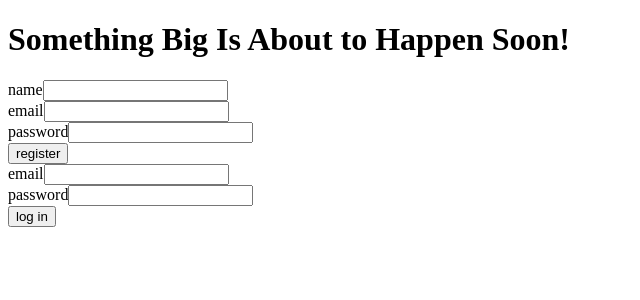
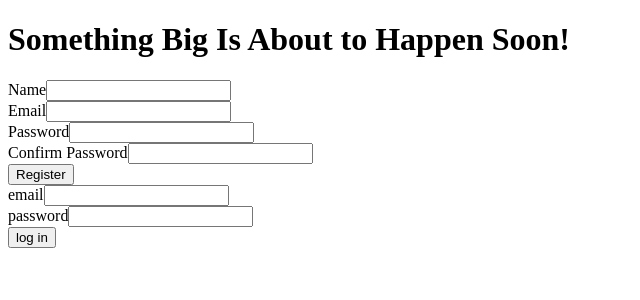
Before and after one commit to pperamak/event-project, a React (Vite) app in the folder event-frontend/: page / in a window 1280 px wide. Shown: the top 300 px of the page, without its empty margins (0-640 px from the left). Built offline with nearby package versions, Linux system fonts and the light colour scheme.

Commit message:
refactored register component

```diff
--- a/event-frontend/package.json
+++ b/event-frontend/package.json
@@ -13,9 +13,12 @@
   },
   "dependencies": {
     "@apollo/client": "^3.13.9",
+    "@hookform/resolvers": "^5.2.2",
     "graphql": "^16.11.0",
     "react": "^19.1.0",
-    "react-dom": "^19.1.0"
+    "react-dom": "^19.1.0",
+    "react-hook-form": "^7.63.0",
+    "zod": "^4.1.11"
   },
   "devDependencies": {
     "@eslint/js": "^9.30.1",
--- a/event-frontend/src/components/Register.tsx
+++ b/event-frontend/src/components/Register.tsx
@@ -1,13 +1,13 @@
-import React, { useState } from "react";
+import { useState } from "react";
 import { useMutation } from "@apollo/client";
 import { CREATE_USER } from "../queries";
+import { useForm } from "react-hook-form";
+import { zodResolver } from "@hookform/resolvers/zod";
+import { registerSchema } from "../validation/registerSchema";
+import { type RegisterSchema } from "../validation/registerSchema";
+import { ApolloError } from "@apollo/client";
 
-const Register = () =>{
-  const [name, setName]=useState('');
-  const [email, setEmail]=useState('');
-  const [password, setPassword]=useState('');
-
-  interface CreateUserData {
+interface CreateUserData {
   createUser: {
     id: string;
     name: string;
@@ -20,61 +20,95 @@ interface CreateUserVars {
   email: string;
   password: string;
 }
+const Register = () =>{
+  const [serverError, setServerError]=useState<string | null>(null);
 
-  const [createUser, { data, loading, error }] = useMutation<CreateUserData, CreateUserVars>(CREATE_USER);
+  const {
+    register,
+    handleSubmit,
+    formState: { errors, isSubmitting },
+    reset,
+  } = useForm<RegisterSchema>({
+    resolver: zodResolver(registerSchema),
+    mode: "onBlur", // validate on blur (instant feedback)
+  });
 
-  const submit = async (event: React.SyntheticEvent) =>{
-    event.preventDefault();
+
+
+  const [createUser] = useMutation<CreateUserData, CreateUserVars>(CREATE_USER);
+
+  const onSubmit = async (data: RegisterSchema) =>{
+    setServerError(null);
     try {
+      const { name, email, password } =data;
     const result = await createUser({ variables: { name, email, password } });
-    console.log("Created user:", result.data?.createUser);
+
+    if (!result.data){
+      throw new Error("No data returned");
+    }
+
+    alert("Registration successful ✅");
+    console.log("Created user:", result.data.createUser);
+    reset();
   } catch (e) {
-    // onError is still useful, but you can also catch here
-    console.error("Registration failed", e);
+  if (e instanceof ApolloError) {
+    if (e.graphQLErrors.length > 0) {
+      setServerError(e.graphQLErrors[0].message);
+    } else if (e.networkError) {
+      setServerError("Network error. Please try again.");
+    } else {
+      setServerError(e.message);
+    }
+  } else if (e instanceof Error) {
+    // fallback for generic errors
+    setServerError(e.message);
+  } else {
+    setServerError("Unknown error occurred");
   }
-  setName('');
-  setEmail('');
-  setPassword('');
+}
+
   };
 
   return (
+      <form onSubmit={handleSubmit(onSubmit)} className="space-y-4 max-w-sm mx-auto">
+      <div>
+        <label className="block">Name</label>
+        <input {...register("name")} className="border p-2 w-full" />
+        {errors.name && <p className="text-red-500">{errors.name.message}</p>}
+      </div>
 
-    <div>
       <div>
-       {loading && <p>Registering user...</p>}
-        {error && <p style={{color: "red"}}>{error.message}</p>}
-        {data && <p>Welcome {data.createUser.name}!</p>}
+        <label className="block">Email</label>
+        <input {...register("email")} type="email" className="border p-2 w-full" />
+        {errors.email && <p className="text-red-500">{errors.email.message}</p>}
       </div>
-      <form onSubmit={submit}>
-        <div>
-          name
-          <input
-          value={name}
-          onChange={({target}) =>setName(target.value)}
-          />
-        </div>
-        <div>
-          email
-          <input
-          value={email}
-          onChange={({target}) =>setEmail(target.value)}
-          />
-        </div>
-        <div>
-           password
-           <input
-          type="password"
-          value={password}
-          onChange={({ target }) => setPassword(target.value)}
-          />
-         </div>
-         <button onClick={submit} type="button">
-            register
-          </button>
-      </form>
 
-    </div>
+      <div>
+        <label className="block">Password</label>
+        <input {...register("password")} type="password" className="border p-2 w-full" />
+        {errors.password && <p className="text-red-500">{errors.password.message}</p>}
+      </div>
+
+      <div>
+        <label className="block">Confirm Password</label>
+        <input {...register("confirmPassword")} type="password" className="border p-2 w-full" />
+        {errors.confirmPassword && (
+          <p className="text-red-500">{errors.confirmPassword.message}</p>
+        )}
+      </div>
+
+      {serverError && <p className="text-red-500">{serverError}</p>}
+
+      <button
+        type="submit"
+        disabled={isSubmitting}
+        className="bg-blue-500 text-white px-4 py-2 rounded"
+      >
+        {isSubmitting ? "Registering..." : "Register"}
+      </button>
+    </form>
   );
+
 };
 
 export default Register;
--- /dev/null
+++ b/event-frontend/src/validation/registerSchema.ts
@@ -0,0 +1,15 @@
+import { z } from "zod";
+
+export const registerSchema = z
+  .object({
+    name: z.string().min(1, "Name is required"),
+    email: z.string().email("Invalid email format"),
+    password: z.string().min(6, "Password must be at least 6 characters"),
+    confirmPassword: z.string(),
+  })
+  .refine((data) => data.password === data.confirmPassword, {
+    message: "Passwords must match",
+    path: ["confirmPassword"],
+  });
+
+export type RegisterSchema = z.infer<typeof registerSchema>;
```
Also changed, not shown: 2 other files (tests, documents, lock files or other folders).
